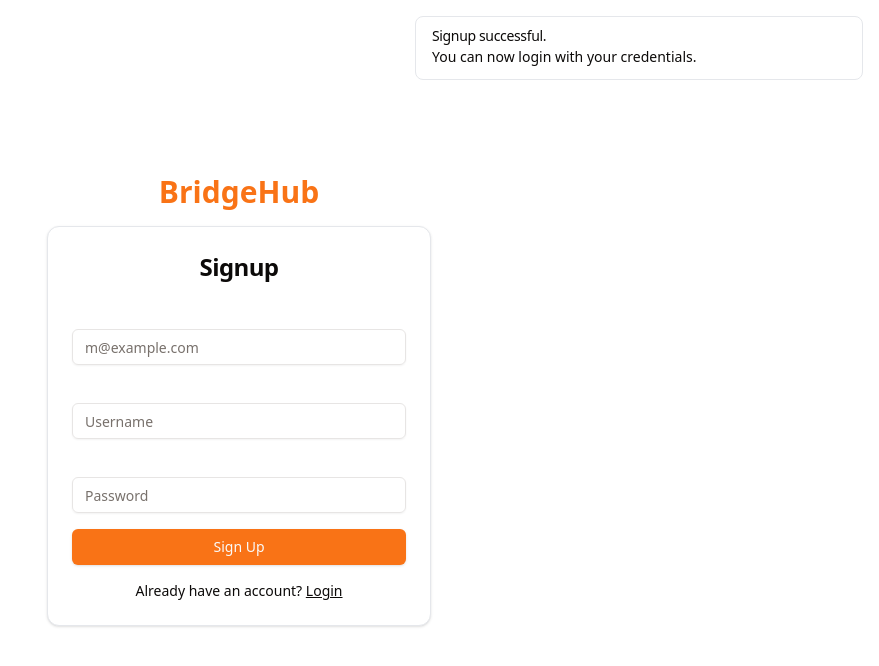
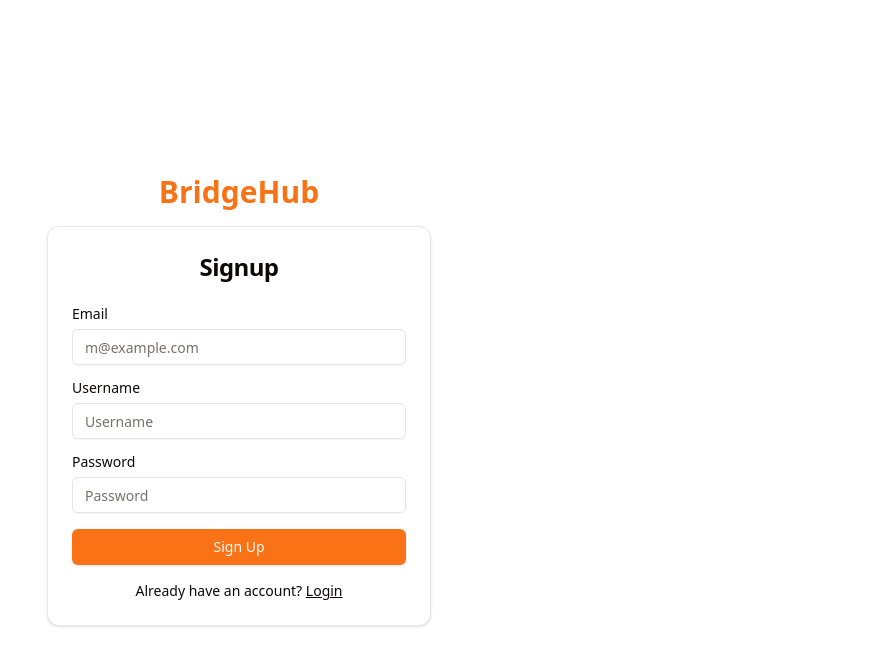
Before and after one commit to Talfaza/BridgeHub, a React (Vite) app in the folder client/: page /signup in a window 1280 px wide. Shown: the top 666 px of the page, without its empty margins (401-1280 px from the left). Built offline with nearby package versions, Linux system fonts and the light colour scheme.

Commit message:
add: signup notification

```diff
--- a/client/src/components/global/Signup.tsx
+++ b/client/src/components/global/Signup.tsx
@@ -1,25 +1,20 @@
 import React, { useState } from 'react';
 import { useNavigate } from 'react-router-dom';
 import axios from 'axios';
-import { Alert, AlertDescription, AlertTitle } from '../ui/alert';
 import { Button } from '../ui/button';
-import {
-  Card,
-  CardContent,
-  CardHeader,
-  CardTitle,
-} from '../ui/card';
+import { Card, CardContent, CardHeader, CardTitle } from '../ui/card';
 import { Input } from '../ui/input';
 import { Label } from '../ui/label';
-
+import AlertSignUp from './notifications/AlertSignUp';
+import AlertSignUpError from './notifications/AlertSignupError';
 const Signup: React.FC = () => {
   const [username, setUsername] = useState('');
   const [password, setPassword] = useState('');
   const [email, setEmail] = useState('');
   const [error, setError] = useState('');
   const [showAlert, setShowAlert] = useState(false);
+  const [successMessage, setSuccessMessage] = useState('');
   const navigate = useNavigate();
-
 
   const handleSubmit = async (event: React.FormEvent) => {
     event.preventDefault();
@@ -30,11 +25,15 @@ const Signup: React.FC = () => {
         password,
       });
       if (response.status === 200) {
+        setSuccessMessage('Signup successful. You can now login.');
         setShowAlert(true);
         setTimeout(() => navigate('/login'), 500);
       }
     } catch (error) {
-      setError('Signup failed. Please try again.');
+      setError('Email Already Used. Please use a new one!');
+      setTimeout(() => {
+              setError('');
+            }, 3000);
     }
   };
 
@@ -43,14 +42,9 @@ const Signup: React.FC = () => {
       <div className="text-center text-orange-500 text-3xl font-bold mb-4">
         BridgeHub
       </div>
-
-        <Alert className="absolute top-0 right-0 mt-4 mr-4 max-w-md" status="success">
-          <AlertTitle> Signup successful.</AlertTitle>
-          <AlertDescription>
-            You can now login with your credentials.
-          </AlertDescription>
-        </Alert>
-
+      {showAlert && (
+        <AlertSignUp message={successMessage} />
+      )}
       <Card className="w-full max-w-sm">
         <CardHeader>
           <CardTitle className="text-center text-2xl">Signup</CardTitle>
@@ -59,7 +53,7 @@ const Signup: React.FC = () => {
           <form onSubmit={handleSubmit}>
             <div className="grid gap-4">
               <div className="grid gap-2">
-                <Label htmlFor="email" className="text-white">
+                <Label htmlFor="email">
                   Email
                 </Label>
                 <Input
@@ -72,7 +66,7 @@ const Signup: React.FC = () => {
                 />
               </div>
               <div className="grid gap-2">
-                <Label htmlFor="username" className="text-white">
+                <Label htmlFor="username">
                   Username
                 </Label>
                 <Input
@@ -85,7 +79,7 @@ const Signup: React.FC = () => {
                 />
               </div>
               <div className="grid gap-2">
-                <Label htmlFor="password" className="text-white">
+                <Label htmlFor="password">
                   Password
                 </Label>
                 <Input
@@ -102,7 +96,10 @@ const Signup: React.FC = () => {
               </Button>
             </div>
           </form>
-          {error && <p className="mt-4 text-red-500">{error}</p>}
+          {error && (
+            <AlertSignUpError message={error} />
+
+          )}
           <div className="mt-4 text-center text-sm">
             Already have an account?{' '}
             <a href="/login" className="underline">
--- /dev/null
+++ b/client/src/components/global/notifications/AlertSignUp.tsx
@@ -0,0 +1,19 @@
+import React from "react";
+import { Alert, AlertDescription, AlertTitle } from "../../ui/alert";
+
+interface AlertSignUpProps {
+  message: string;
+}
+
+const AlertSignUp: React.FC<AlertSignUpProps> = ({ message }) => {
+  return (
+    <Alert className="absolute top-0 right-0 mt-4 mr-4 max-w-md" status="success">
+      <AlertTitle>Signup Succesfully : </AlertTitle>
+      <AlertDescription>
+        {message}
+      </AlertDescription>
+    </Alert>
+  );
+};
+
+export default AlertSignUp;
--- /dev/null
+++ b/client/src/components/global/notifications/AlertSignupError.tsx
@@ -0,0 +1,19 @@
+import React from "react";
+import { Alert, AlertDescription, AlertTitle } from "../../ui/alert";
+
+interface AlertSignUpProps {
+  message: string;
+}
+
+const AlertSignUpError: React.FC<AlertSignUpProps> = ({ message }) => {
+  return (
+    <Alert className="absolute top-0 right-0 mt-4 mr-4 max-w-md" status="error" variant="destructive">
+      <AlertTitle>Signup Error : </AlertTitle>
+      <AlertDescription>
+        {message}
+      </AlertDescription>
+    </Alert>
+  );
+};
+
+export default AlertSignUpError;
```
